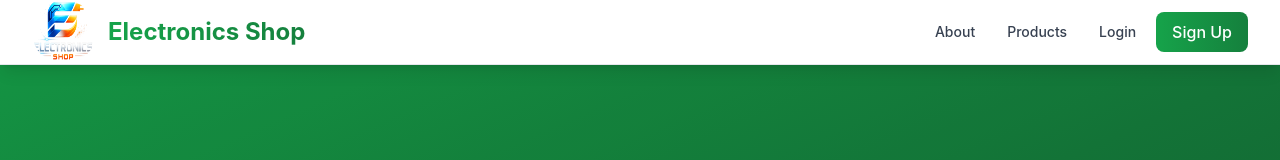
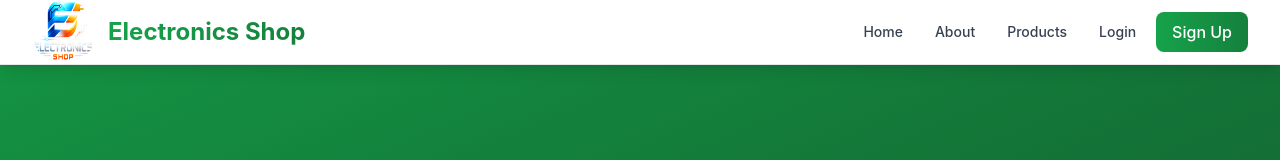
Before and after one commit to CODER-41/ELectrical-Shop, a React (Vite) app in the folder frontend/electricalshop-app/: page / in a window 1280 px wide. Shown: the top 160 px of the page. Built offline with nearby package versions, Linux system fonts and the light colour scheme; no server answers.

Commit message:
Header.jsx

```diff
--- a/frontend/electricalshop-app/src/components/Header.jsx
+++ b/frontend/electricalshop-app/src/components/Header.jsx
@@ -29,6 +29,12 @@ const Header = () => {
 
           {/* Desktop Navigation */}
           <div className="hidden lg:flex items-center space-x-2">
+            <Link
+              to="/"
+              className="text-gray-700 hover:text-green-600 px-3 py-2 rounded-lg text-sm font-medium transition-all duration-200 hover:bg-green-50"
+            >
+              Home
+            </Link>
             <Link
               to="/about"
               className="text-gray-700 hover:text-green-600 px-3 py-2 rounded-lg text-sm font-medium transition-all duration-200 hover:bg-green-50"
@@ -124,6 +130,7 @@ const Header = () => {
         {/* Mobile Menu */}
         {isMobileMenuOpen && (
           <div className="lg:hidden border-t border-gray-200 py-4 space-y-2">
+            <Link to="/" className="block px-4 py-2 text-gray-700 hover:text-green-600 hover:bg-green-50 rounded-lg transition-all duration-200" onClick={() => setIsMobileMenuOpen(false)}>Home</Link>
             <Link to="/about" className="block px-4 py-2 text-gray-700 hover:text-green-600 hover:bg-green-50 rounded-lg transition-all duration-200" onClick={() => setIsMobileMenuOpen(false)}>About</Link>
 
             {isAuthenticated ? (
```
